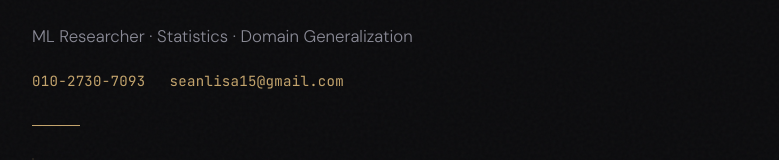
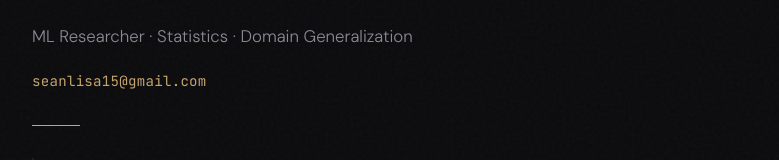
Before and after one commit to HappyPotatohappy/SeungWon_CV, a plain HTML site: page index.html in a window 1280 px wide. Shown: the part 150-310 px from the top of the page, without its empty margins (250-1029 px from the left). Drawn offline with Linux system fonts and the light colour scheme.

Commit message:
Update index.html

```diff
--- a/index.html
+++ b/index.html
@@ -316,7 +316,6 @@
     <h1>Seungwon Chung</h1>
     <p class="subtitle">ML Researcher · Statistics · Domain Generalization</p>
     <div class="contact-row">
-      <a href="tel:010-2730-7093">010-2730-7093</a>
       <a href="mailto:seanlisa15@gmail.com">seanlisa15@gmail.com</a>
     </div>
   </div>
```
